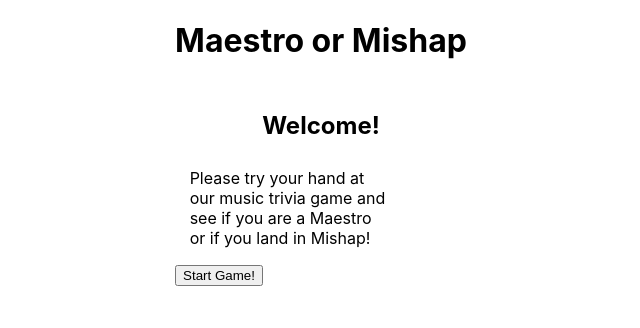
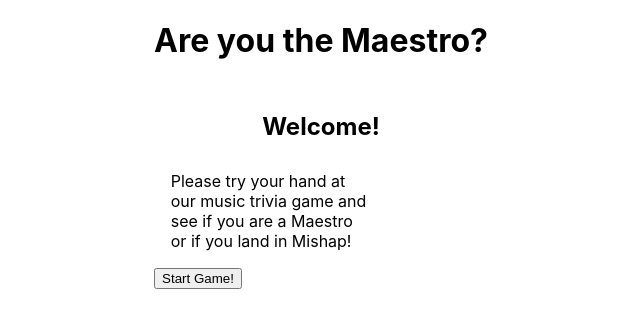
Before and after one commit to ShaunaMyers/maestro-or-mishap, a React (Create React App) app in the folder maestro-or-mishap/: page / in a window 1280 px wide. Shown: the top 328 px of the page, without its empty margins (319-959 px from the left). Built offline with nearby package versions, Linux system fonts and the light colour scheme; no server answers.

Commit message:
Change title

```diff
--- a/maestro-or-mishap/src/components/App/App.js
+++ b/maestro-or-mishap/src/components/App/App.js
@@ -17,7 +17,7 @@ const App = () => {
   return (
     <main className="App">
       <header className="App-header">
-        <h1>Maestro or Mishap</h1>
+        <h1>Are you the Maestro?</h1>
       </header>
       <Route exact path='/' render={() => {
         return(
```
